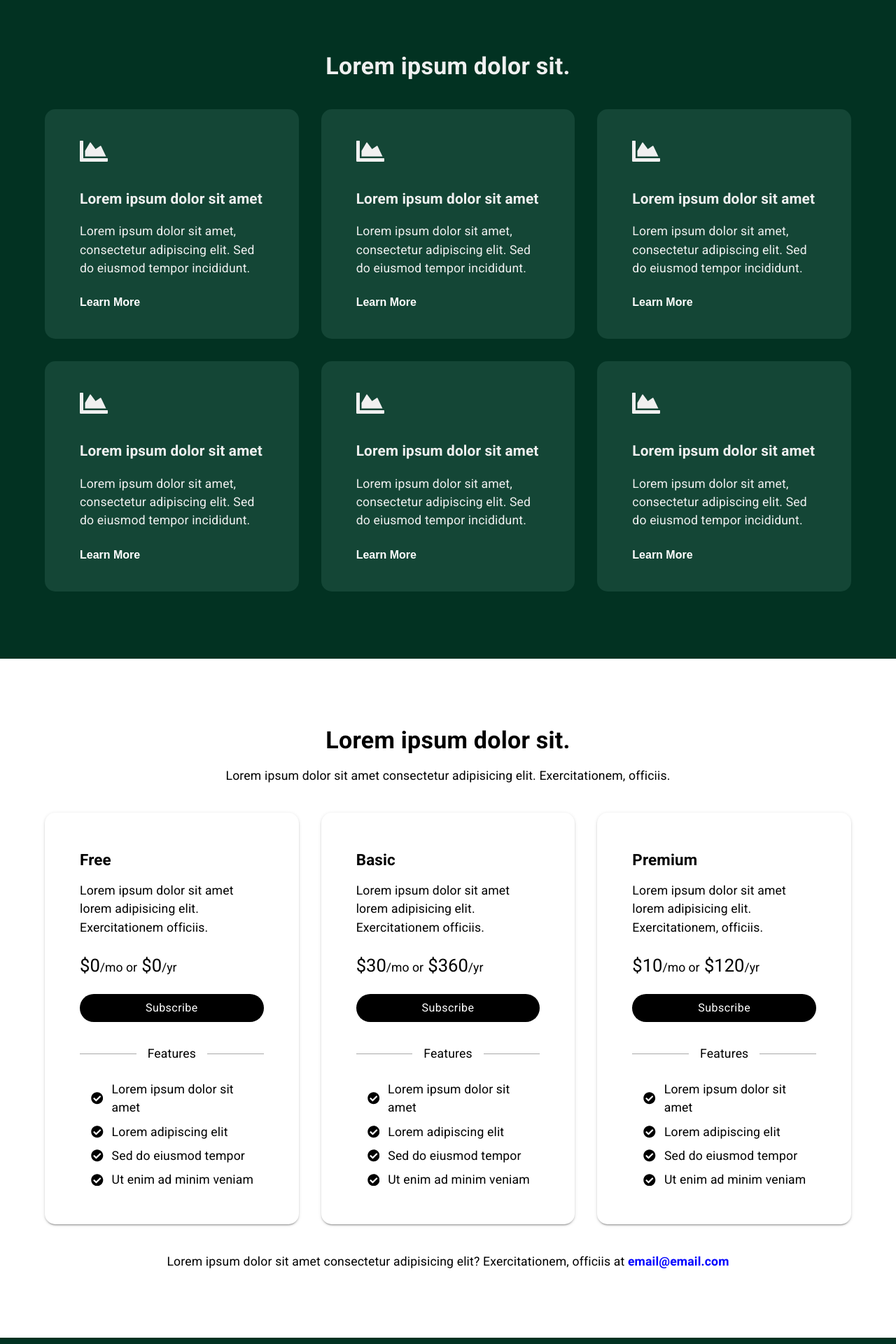
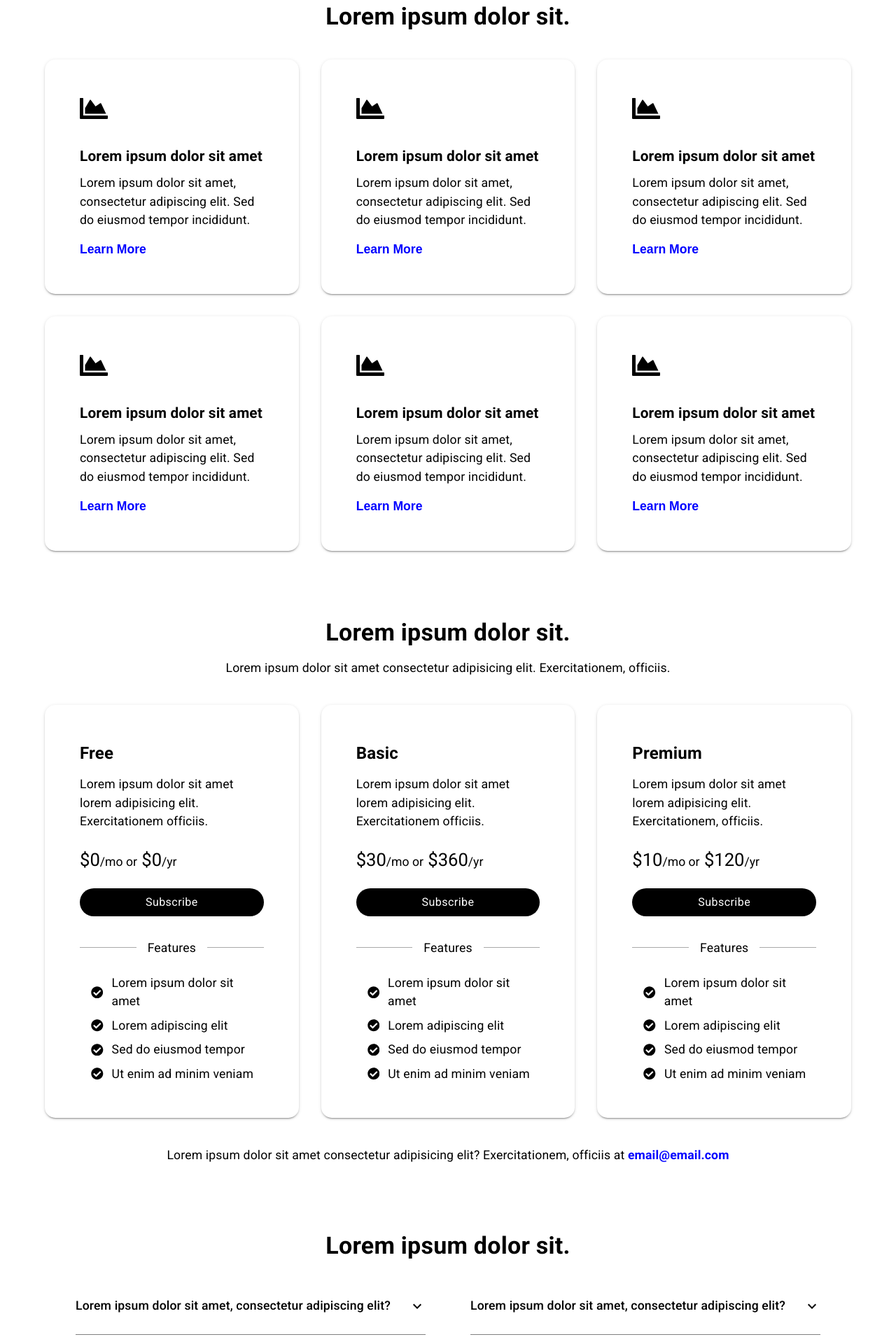
Before and after one commit to abubahmed/pursuit, a Next.js app in the folder frontend/: page / in a window 1280 px wide. Shown: the part 780-2700 px from the top of the page at 70% size. Built offline with nearby package versions, Linux system fonts and the light colour scheme; no server answers.

Commit message:
front page progress

```diff
--- a/frontend/components/front-page-components/FeatureCard.tsx
+++ b/frontend/components/front-page-components/FeatureCard.tsx
@@ -13,20 +13,18 @@ const FeatureCard = ({
   return (
     <Grid item xs={12} sm={6} md={4}>
       <Paper
-        elevation={0}
+        elevation={2}
         sx={{
           padding: "50px",
-          py: "40px",
           borderRadius: "15px",
-          backgroundColor: "rgb(20, 70, 54)",
         }}>
-        <FaChartArea color="rgb(240,240,240)" size="2.5rem" />
+        <FaChartArea color="black" size="2.5rem" />
         <Typography
           variant="h6"
-          mb={2}
+          mb={1}
           mt={4}
           sx={{
-            color: "rgb(240,240,240)",
+            color: "black",
             fontWeight: "bold",
             fontSize: "1.3rem",
           }}>
@@ -34,11 +32,11 @@ const FeatureCard = ({
         </Typography>
         <Typography
           variant="body1"
-          sx={{ color: "rgb(240,240,240)", fontSize: "1.1rem", fontWeight: "regular" }}>
+          sx={{ color: "black", fontSize: "1.1rem", fontWeight: "regular" }}>
           {feature.description}
         </Typography>
-        <Box mt={3}>
-          <a href="#" style={{ color: "white", textDecoration: "none", fontWeight: "bold" }}>
+        <Box mt={2}>
+          <a href="#" style={{ color: "blue", textDecoration: "none", fontWeight: "bold", fontSize: "1.1rem" }}>
             Learn More
           </a>
         </Box>
--- a/frontend/components/front-page-components/PricingCard.tsx
+++ b/frontend/components/front-page-components/PricingCard.tsx
@@ -28,7 +28,7 @@ const PricingCard = ({
             color: "black",
             fontWeight: "bold",
             textAlign: "left",
-            fontSize: "1.4rem",
+            fontSize: "1.5rem",
           }}>
           {plan.level}
         </Typography>
--- a/frontend/components/front-page-sections/FAQ.tsx
+++ b/frontend/components/front-page-sections/FAQ.tsx
@@ -53,6 +53,16 @@ const FAQ = () => {
       answer:
         "Lorem ipsum dolor sit amet, consectetur adipiscing elit. Sed do eiusmod tempor incididunt. Lorem ipsum dolor sit amet, consectetur adipiscing elit. Sed do eiusmod tempor incididunt.",
     },
+    {
+      question: "Lorem ipsum dolor sit amet, consectetur adipiscing elit?",
+      answer:
+        "Lorem ipsum dolor sit amet, consectetur adipiscing elit. Sed do eiusmod tempor incididunt. Lorem ipsum dolor sit amet, consectetur adipiscing elit. Sed do eiusmod tempor incididunt.",
+    },
+    {
+      question: "Lorem ipsum dolor sit amet, consectetur adipiscing elit?",
+      answer:
+        "Lorem ipsum dolor sit amet, consectetur adipiscing elit. Sed do eiusmod tempor incididunt. Lorem ipsum dolor sit amet, consectetur adipiscing elit. Sed do eiusmod tempor incididunt.",
+    },
   ];
 
   const [expanded, setExpanded] = useState<string | boolean>(false);
@@ -63,7 +73,7 @@ const FAQ = () => {
   return (
     <Container maxWidth="lg">
       <Box
-        mb={5}
+        mb={3}
         sx={{
           display: "flex",
           flexDirection: "column",
@@ -73,7 +83,7 @@ const FAQ = () => {
         <Typography
           variant="h4"
           sx={{
-            color: "rgb(230,230,230)",
+            color: "black",
             fontWeight: "bold",
           }}>
           Lorem ipsum dolor sit.
@@ -83,6 +93,7 @@ const FAQ = () => {
         sx={{
           display: "flex",
           flexDirection: "row",
+          justifyContent: "center",
           gap: 8,
         }}>
         <Box>
@@ -118,6 +129,33 @@ const FAQ = () => {
           })}
         </Box>
       </Box>
+      <Box
+        mt={4}
+        sx={{
+          display: "flex",
+          flexDirection: "column",
+          alignItems: "center",
+          textAlign: "center",
+        }}>
+        <Typography
+          variant="body1"
+          sx={{
+            color: "black",
+            fontSize: "1.1rem",
+            fontWeight: "regular",
+          }}>
+          Lorem ipsum dolor sit amet consectetur adipisicing elit? Exercitationem, officiis at{" "}
+          <a href="#">
+            <span
+              style={{
+                color: "blue",
+                fontWeight: "bold",
+              }}>
+              email@email.com
+            </span>
+          </a>
+        </Typography>
+      </Box>
     </Container>
   );
 };
@@ -141,32 +179,40 @@ const AccordianPanel = ({
       onChange={onChange}
       expanded={expanded === `panel${index}` ? true : false}
       sx={{
-        py: "20px",
+        py: "15px",
         "&:before": {
           display: "none",
         },
+        px: 0,
         boxShadow: 0,
         borderRadius: 0,
         backgroundColor: "transparent",
-        borderTop: top ? "1px solid rgb(240,240,240)" : "none",
+        borderTop: top ? "1px solid gray" : "none",
+        width: "500px",
       }}>
       <AccordionSummary
-        expandIcon={<ExpandMoreIcon sx={{ color: "rgb(240,240,240)" }} />}
+        sx={{
+          px: 0,
+        }}
+        expandIcon={<ExpandMoreIcon sx={{ color: "black" }} />}
         aria-controls="panel1a-content"
         id="panel1a-header">
         <Typography
           sx={{
-            color: "rgb(240,240,240)",
+            color: "black",
             fontSize: "1.1rem",
-            fontWeight: "regular",
+            fontWeight: "medium",
           }}>
           {faq.question}
         </Typography>
       </AccordionSummary>
-      <AccordionDetails>
+      <AccordionDetails
+        sx={{
+          px: 0,
+        }}>
         <Typography
           sx={{
-            color: "rgb(240,240,240)",
+            color: "black",
             fontSize: "1.1rem",
             fontWeight: "regular",
           }}>
--- a/frontend/components/front-page-sections/Features.tsx
+++ b/frontend/components/front-page-sections/Features.tsx
@@ -49,7 +49,7 @@ const Features = () => {
         <Typography
           variant="h4"
           sx={{
-            color: "rgb(240,240,240)",
+            color: "black",
             fontWeight: "bold",
           }}>
           Lorem ipsum dolor sit.
--- a/frontend/components/front-page-sections/Hero.tsx
+++ b/frontend/components/front-page-sections/Hero.tsx
@@ -88,7 +88,7 @@ const Hero = () => {
             borderRadius: "30px",
           }}>
           <img
-            src="https://placehold.co/1600x1100"
+            src="https://placehold.co/1500x1100"
             alt="Hero Image"
             style={{ width: "100%", height: "auto", borderRadius: "40px" }}
           />
--- a/frontend/components/front-page-sections/Navbar.tsx
+++ b/frontend/components/front-page-sections/Navbar.tsx
@@ -9,7 +9,7 @@ export default function Navbar() {
         sx={{
           position: "static",
           backgroundColor: "white",
-          boxShadow: "0px 1px 3px rgba(0, 0, 0, 0.05)",
+          boxShadow: "none",
         }}>
         <Toolbar sx={{ justifyContent: "space-between" }}>
           <Typography variant="h6" sx={{ color: "black", fontWeight: "bold", fontSize: "1.3rem" }}>
--- a/frontend/pages/index.tsx
+++ b/frontend/pages/index.tsx
@@ -34,6 +34,7 @@ export default function Home() {
           alignItems: "center",
           justifyContent: "center",
           py: 20,
+          pb: 14,
         }}>
         <Hero />
       </Box>
@@ -43,8 +44,7 @@ export default function Home() {
           flexDirection: "column",
           alignItems: "center",
           justifyContent: "center",
-          py: 12,
-          backgroundColor: "rgb(2, 50, 34)",
+          py: 6,
         }}>
         <Features />
       </Box>
@@ -54,7 +54,7 @@ export default function Home() {
           flexDirection: "column",
           alignItems: "center",
           justifyContent: "center",
-          py: 12,
+          py: 6,
         }}>
         <Pricing />
       </Box>
@@ -64,8 +64,7 @@ export default function Home() {
           flexDirection: "column",
           alignItems: "center",
           justifyContent: "center",
-          py: 12,
-          backgroundColor: "rgb(2, 50, 34)",
+          py: 6,
         }}>
         <FAQ />
       </Box>
@@ -75,13 +74,14 @@ export default function Home() {
           flexDirection: "column",
           alignItems: "center",
           justifyContent: "center",
-          py: 12,
+          py: 6,
+          pb: 10
         }}>
         <Reviews />
       </Box>
       <Box
         sx={{
-          backgroundColor: "rgb(2, 50, 34)",
+          backgroundColor: "black",
         }}>
         <Footer />
       </Box>
```
Also changed, not shown: frontend/components/front-page-sections/Footer.tsx (+30 -19 lines), frontend/themes/theme.ts (added, +7 -0 lines).
